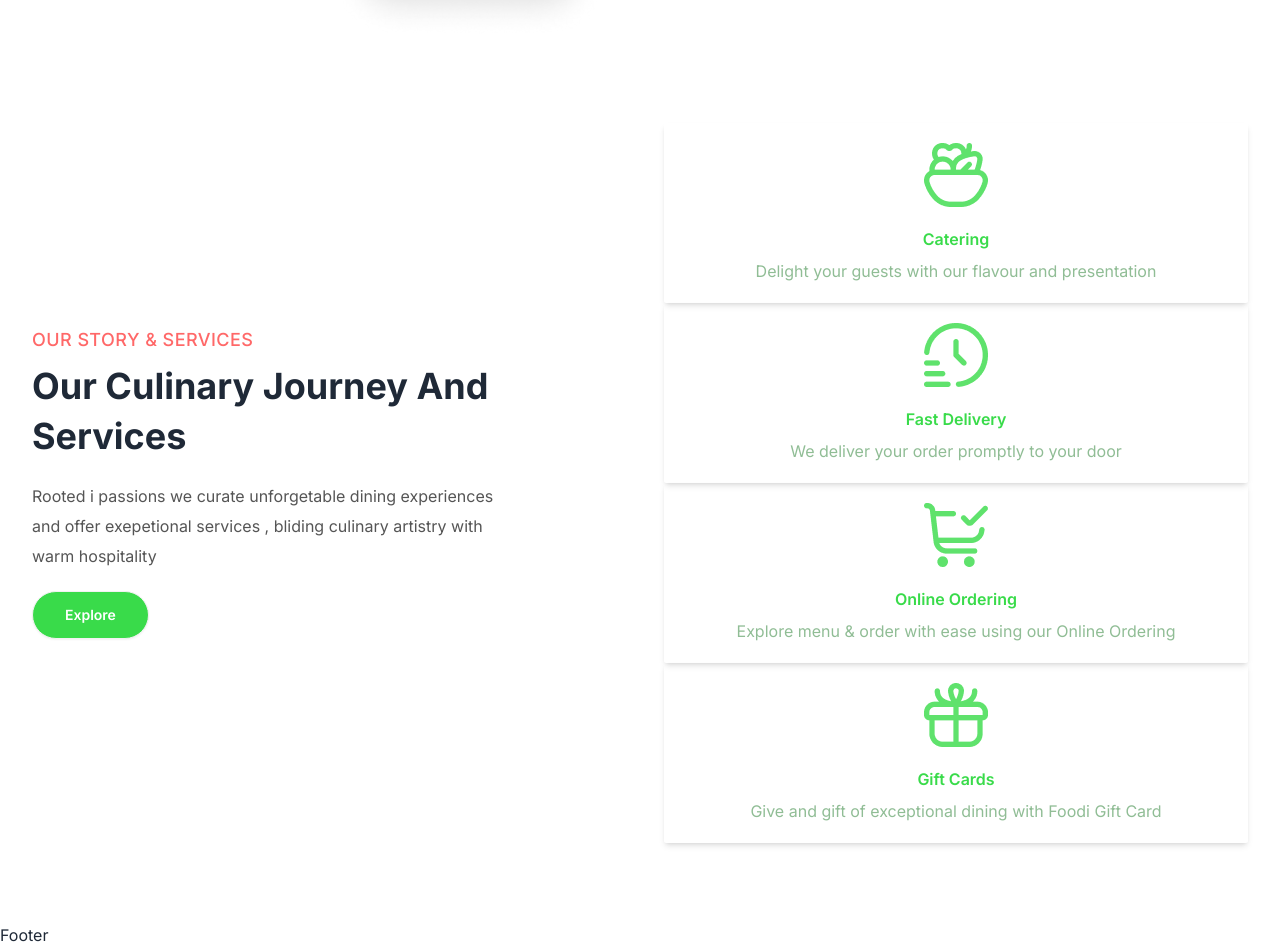
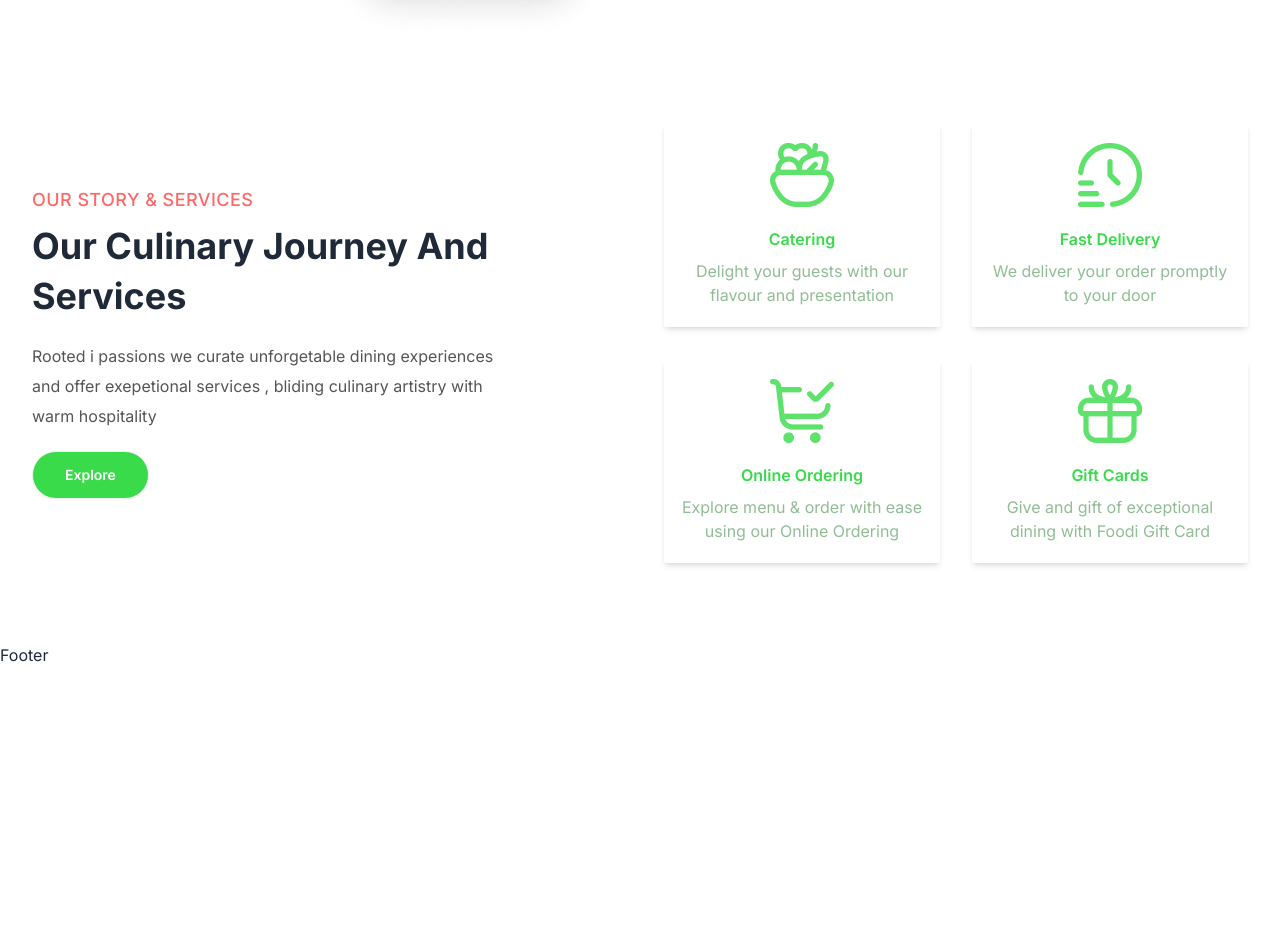
Before and after one commit to AryaSegara/Project-Restaurant--MERN-, a React (Vite) app in the folder frontend/: page / in a window 1280 px wide. Shown: the part 2760-3707 px from the top of the page. After the commit the page ends 3427 px from the top, so only its background shows below. Built offline with nearby package versions, Linux system fonts and the light colour scheme.

Commit message:
ourservice

```diff
--- a/frontend/src/pages/home/OurServices.jsx
+++ b/frontend/src/pages/home/OurServices.jsx
@@ -48,11 +48,11 @@ export default function OurServices() {
 
         {/* images */}
         <div className="md:w-1/2">
-          <div>
+          <div className="grid sm:grid-cols-2 grid-cols-1 gap-8 items-center">
             {serviceList.map((service) => (
               <div
                 key={service.id}
-                className="shadow-md rounded-sm py-5 px-4 text-center space-y-2 text-green cursor-pointer hover:border-indigo-600 transition-all duration-200"
+                className="shadow-md rounded-sm py-5 px-4 text-center space-y-2 text-green cursor-pointer hover:border-indigo-600 transition-all duration-200 hover:border"
               >
                 <img src={service.image} alt="" className="mx-auto" />
                 <h5 className="pt-3 font-semibold">{service.title}</h5>
```
